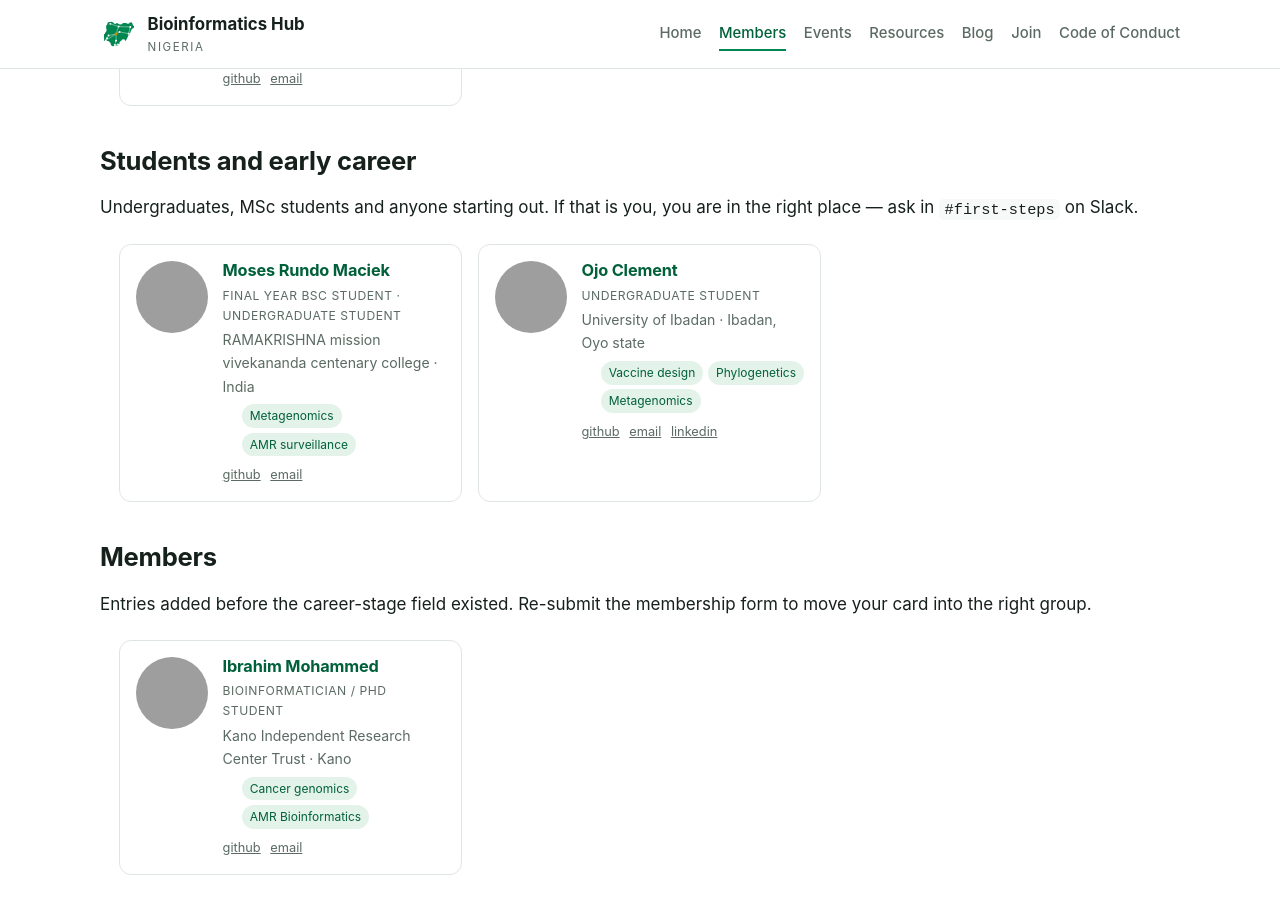
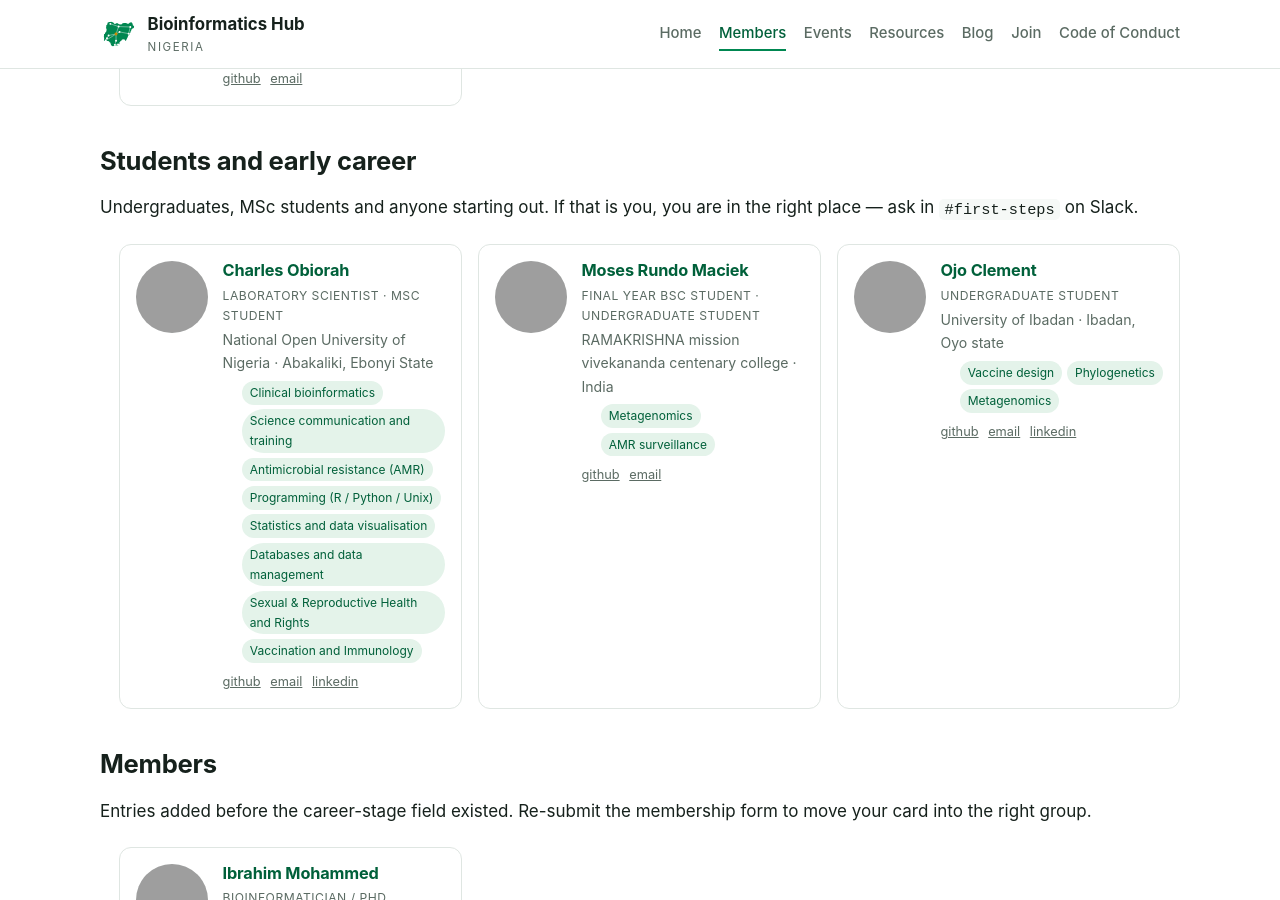
Before and after one commit to GOA14/bioinformaticshub.github.io, a Jekyll site: the page built from members.md, in a window 1280 px wide and 900 px high, scrolled down 901 px. Built offline with Jekyll 4.4.1, drawn with Linux system fonts in a browser that asks for light colours; grey boxes are pictures that could not be loaded.

Commit message:
Added Charles Obiorah (@charlesnobiorah) in members.yml (#36)

```diff
--- a/_data/members.yml
+++ b/_data/members.yml
@@ -71,6 +71,17 @@
   email: Ibrahimmohammed22398@gmail.com
   joined: 2026-11-18
 
+- name: Charles Obiorah
+  github: charlesnobiorah
+  institution: National Open University of Nigeria
+  interests: Clinical bioinformatics, Science communication and training, Antimicrobial resistance (AMR), Programming (R / Python / Unix), Statistics and data visualisation, Databases and data management, Sexual & Reproductive Health and Rights, Vaccination and Immunology
+  stage: MSc student
+  title: Laboratory scientist
+  location: Abakaliki, Ebonyi State
+  email: charlesnobiorah@yahoo.com
+  linkedin: charles-obiorah-22b473240
+  joined: 2026-11-20
+
 - name: Michael Chidebelu Ugwueze
   github: Mickomick
   institution: Bells University Of Technology, otta
```
